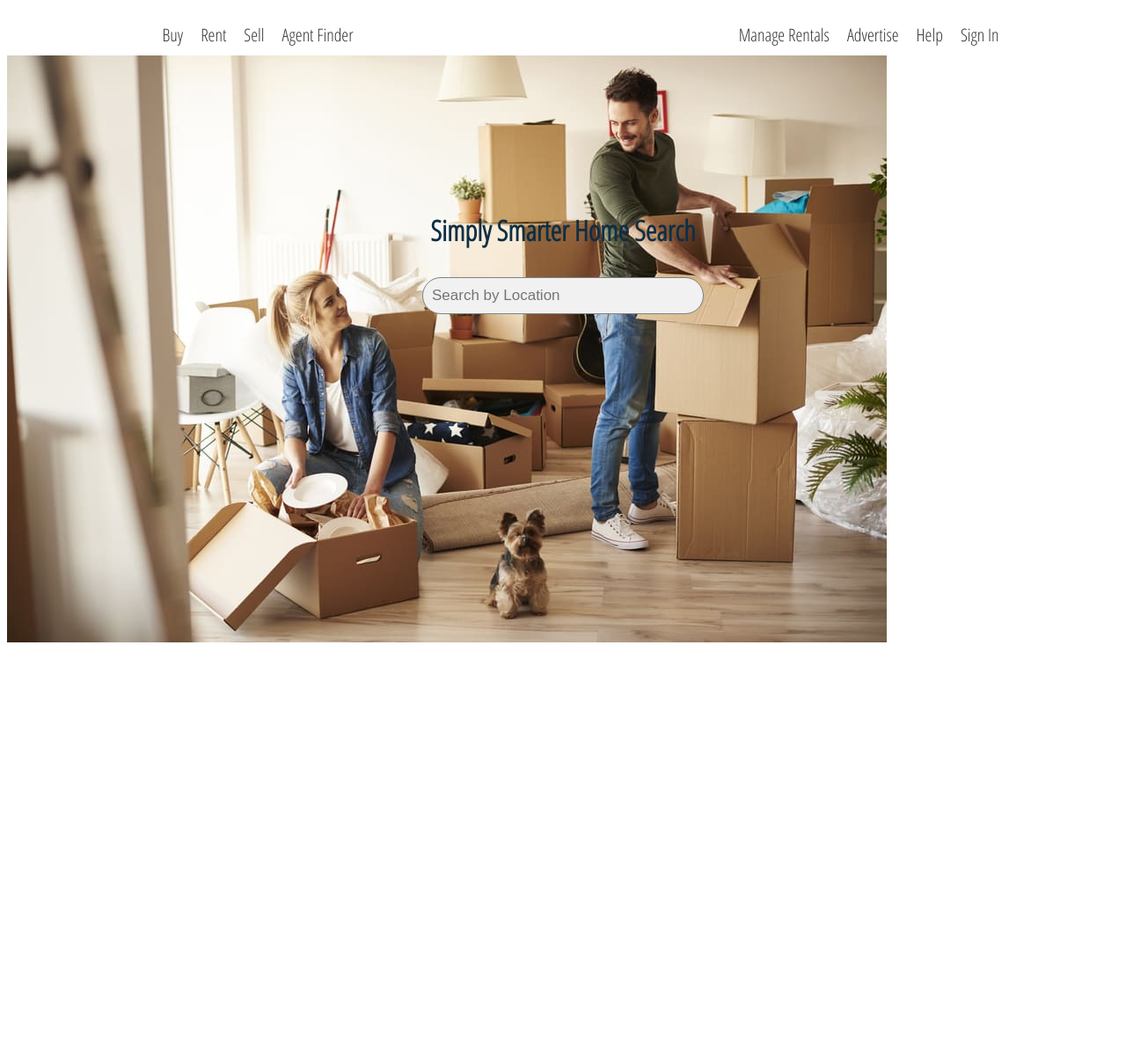
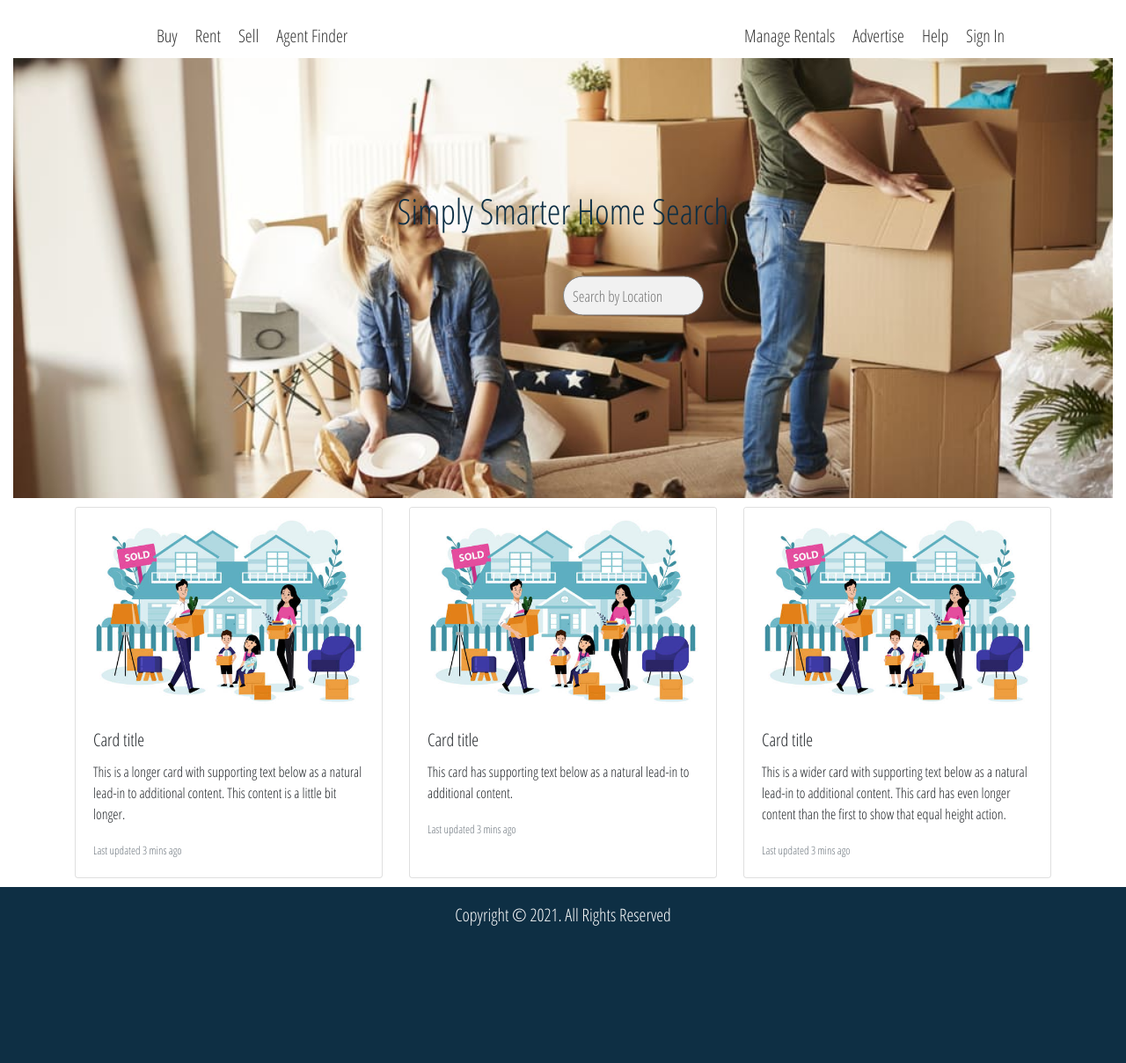
Before and after one commit to OkothPius/Arexa, a Django app: page /rental/ in a window 1280 px wide. Shown: the whole page at 88% size. Before the commit the page ends 730 px from the top, so only its background shows below. Run offline with Django 3.2, Linux system fonts and the light colour scheme; some libraries are stand-ins or nearby versions.

Commit message:
feat: update

```diff
--- a/backend/rental/templates/rental/base.html
+++ b/backend/rental/templates/rental/base.html
@@ -6,7 +6,7 @@
     <meta charset="utf-8">
     <title>HomePage</title>
     <!-- CSS only -->
-    <link href="https://cdn.jsdelivr.net/npm/bootstrap@5.0.2/dist/css/bootstrap.min.css">
+    <link rel="stylesheet" href="https://maxcdn.bootstrapcdn.com/bootstrap/4.0.0/css/bootstrap.min.css">
     <link rel="stylesheet" type="text/css" href="{% static 'rental/master.css' %}">
   </head>
   <body>
@@ -29,7 +29,7 @@
 
     </main>
 
-    <div class="container">
+    <div class="container-fluid">
       <img src="/static/rental/house.jpg" alt="img">
 
       <div class="flair">
@@ -42,12 +42,48 @@
         </form>
       </div>
 
+    </div>
+
+    <div class="container">
+      <div class="card-deck">
+      <div class="card">
+        <img class="card-img-top" src="/static/rental/rental.jpg" alt="Card image cap">
+        <div class="card-body">
+          <h5 class="card-title">Card title</h5>
+          <p class="card-text">This is a longer card with supporting text below as a natural lead-in to additional content. This content is a little bit longer.</p>
+          <p class="card-text"><small class="text-muted">Last updated 3 mins ago</small></p>
+        </div>
+      </div>
+      <div class="card">
+        <img class="card-img-top" src="/static/rental/rental.jpg" alt="Card image cap">
+        <div class="card-body">
+          <h5 class="card-title">Card title</h5>
+          <p class="card-text">This card has supporting text below as a natural lead-in to additional content.</p>
+          <p class="card-text"><small class="text-muted">Last updated 3 mins ago</small></p>
+        </div>
+      </div>
+      <div class="card">
+        <img class="card-img-top" src="/static/rental/rental.jpg" alt="Card image cap">
+        <div class="card-body">
+          <h5 class="card-title">Card title</h5>
+          <p class="card-text">This is a wider card with supporting text below as a natural lead-in to additional content. This card has even longer content than the first to show that equal height action.</p>
+          <p class="card-text"><small class="text-muted">Last updated 3 mins ago</small></p>
+        </div>
+      </div>
+    </div>
+
 
       <div id="main_content">
         {% block content %} {% endblock %}
       </div>
 
     </div>
+
+    <footer>
+  		<div class="footer">
+  		  <h5>Copyright &copy; 2021. All Rights Reserved</h5>
+  		</div>
+	 </footer>
 
 
 
```
